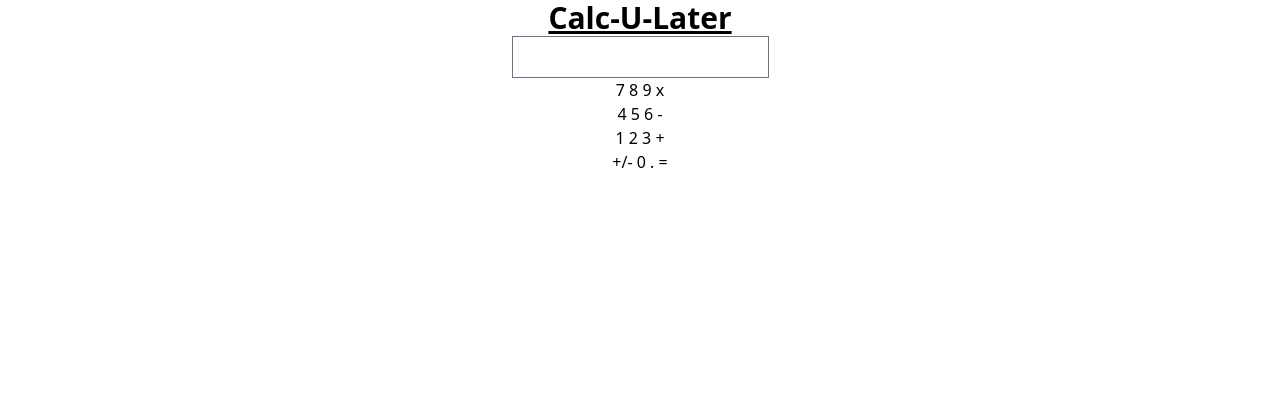
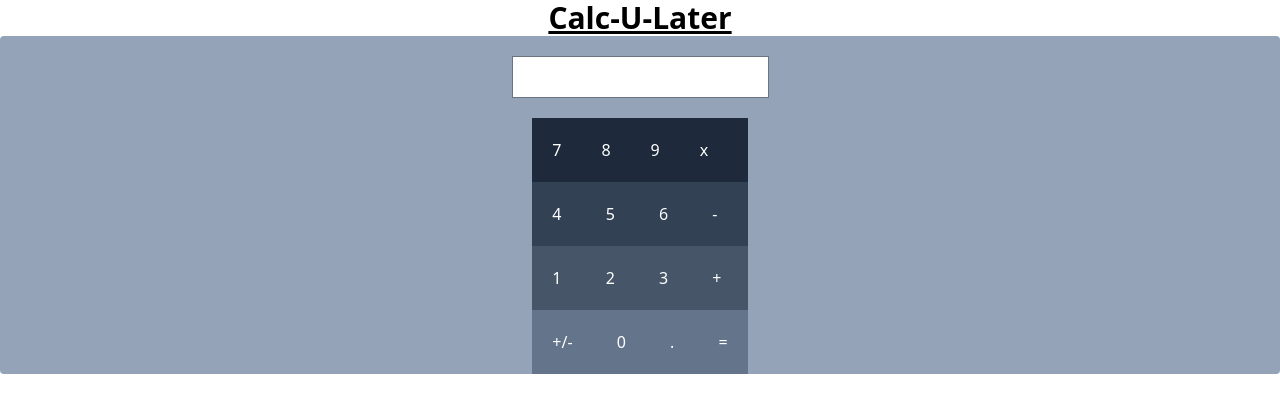
Before and after one commit to harshalvrm/Mini-Calculator, a plain HTML site: page index.html in a window 1280 px wide. Drawn offline with nearby package versions, Linux system fonts and the light colour scheme.

Commit message:
Tailwind Design updated for buttons

```diff
--- a/index.html
+++ b/index.html
@@ -14,41 +14,49 @@
 
 </head>
 <body>
+    <!-- Heading -->
   <h1 class="text-3xl font-bold underline text-center">
     Calc-U-Later
   </h1>
 
-  <div class="container flex flex-col w-auto justify-center items-center">
+  <!-- Calculator Container -->
 
-    <div class="screen">
+  <div class="container flex flex-col justify-center items-center bg-slate-400 rounded">
+
+    <!-- Screen/Input -->
+
+    <div class="screen p-5">
         <input class="input" type="text">
     </div>
 
-    <div class="row">
-        <button class="button">7</button>
-        <button class="button">8</button>
-        <button class="button">9</button>
-        <button class="button">x</button>
-    </div>
+    <!-- All Buttons -->
+    <div class="buttons ">
+        <div class="row flex bg-slate-800">
+            <button class="button text-white p-5">7</button>
+            <button class="button text-white p-5">8</button>
+            <button class="button text-white p-5">9</button>
+            <button class="button text-white p-5">x</button>
+        </div>
 
-    <div class="row">
-        <button class="button">4</button>
-        <button class="button">5</button>
-        <button class="button">6</button>
-        <button class="button">-</button>
-    </div>
-    <div class="row">
-        <button class="button">1</button>
-        <button class="button">2</button>
-        <button class="button">3</button>
-        <button class="button">+</button>
-    </div>
+        <div class="row bg-slate-700">
+            <button class="button text-white p-5">4</button>
+            <button class="button text-white p-5">5</button>
+            <button class="button text-white p-5">6</button>
+            <button class="button text-white p-5">-</button>
+        </div>
+        <div class="row bg-slate-600">
+            <button class="button text-white p-5">1</button>
+            <button class="button text-white p-5">2</button>
+            <button class="button text-white p-5">3</button>
+            <button class="button text-white p-5">+</button>
+        </div>
 
-    <div class="row">
-        <button class="button">+/-</button>
-        <button class="button">0</button>
-        <button class="button">.</button>
-        <button class="button">=</button>
+        <div class="row bg-slate-500">
+            <button class="button text-white p-5">+/-</button>
+            <button class="button text-white p-5">0</button>
+            <button class="button text-white p-5">.</button>
+            <button class="button text-white p-5">=</button>
+        </div>
     </div>
 
   </div>
```
